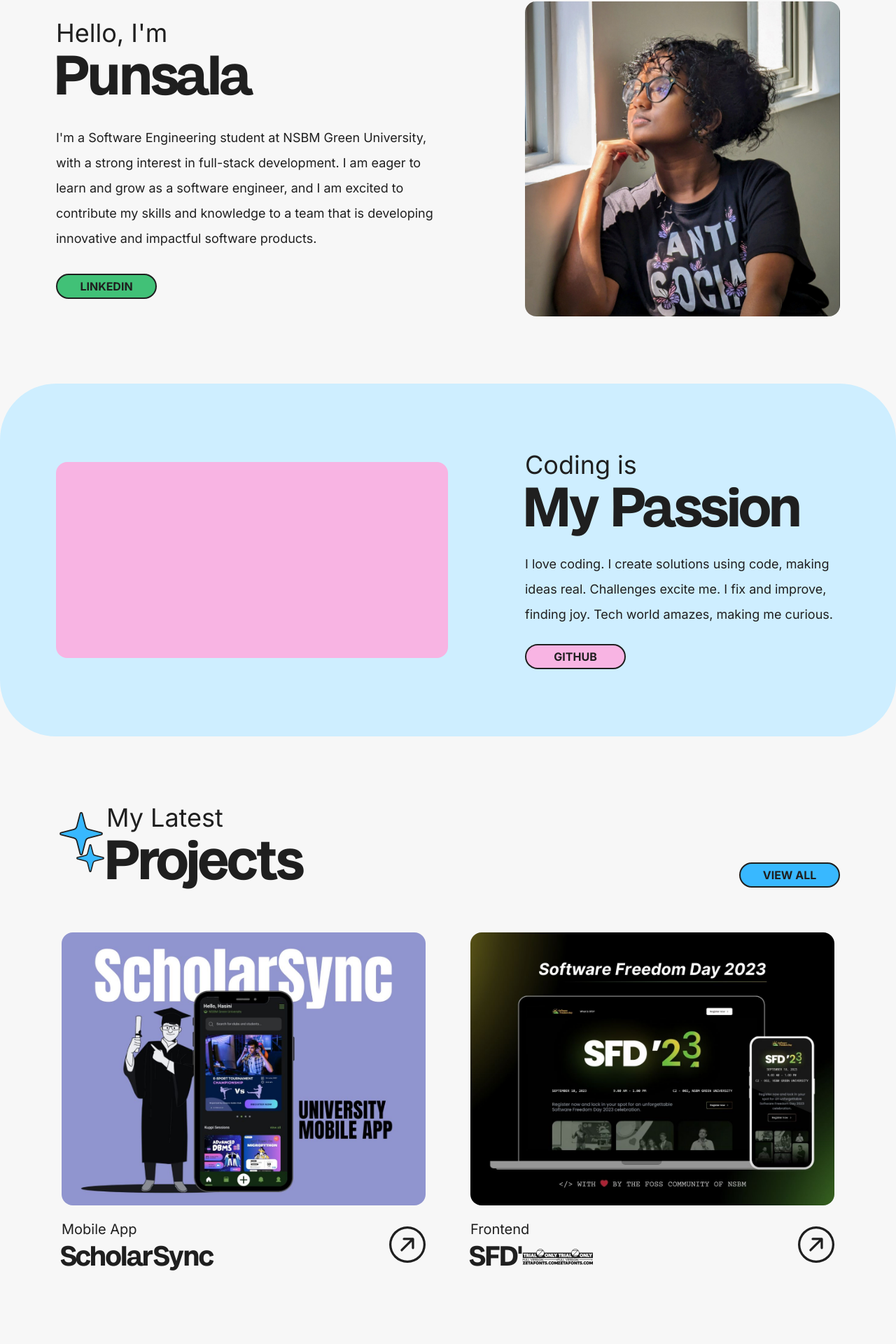
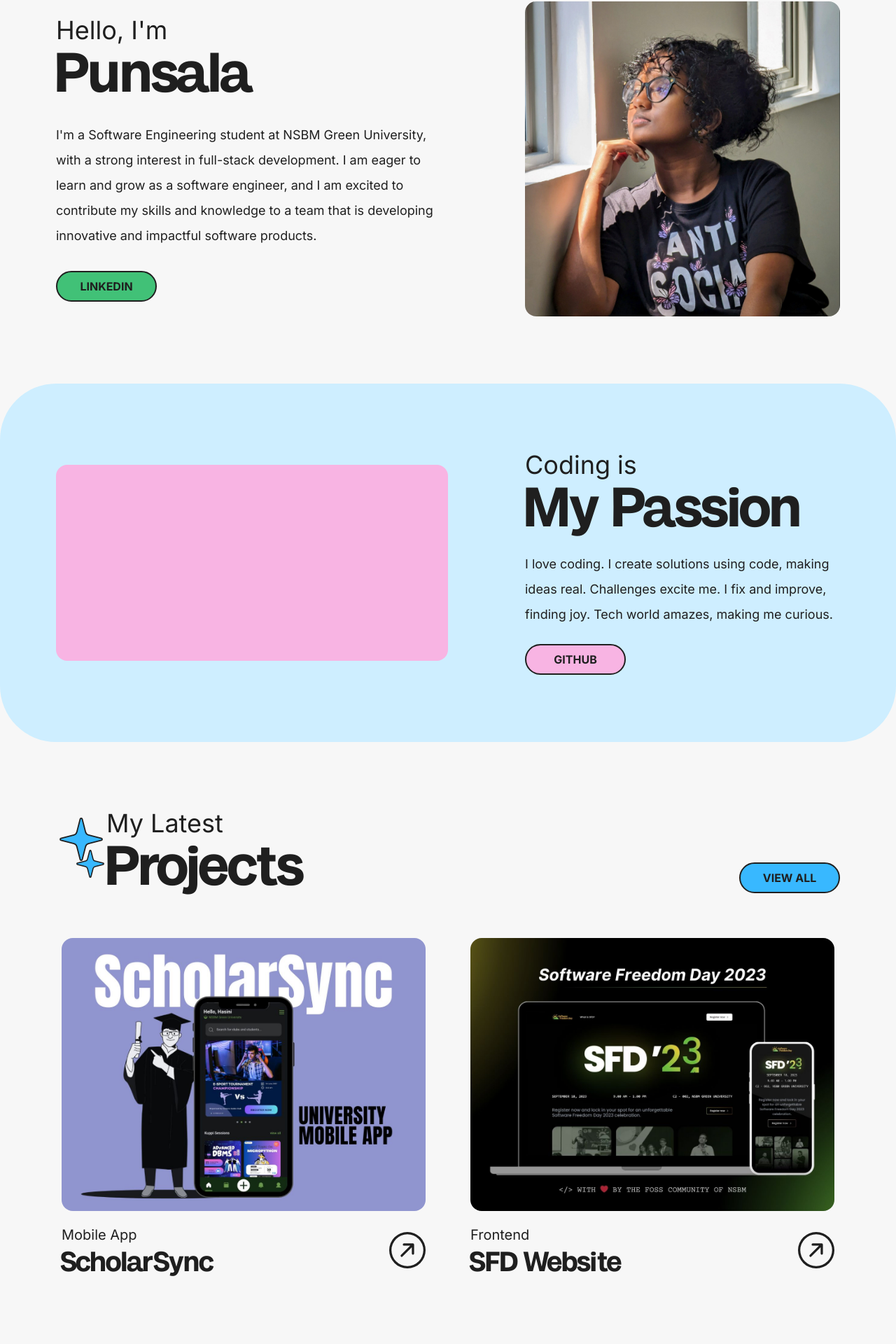
Before and after one commit to MAGHPMallawaarachchi/punsala-portfolio, a Next.js app: page / in a window 1280 px wide. Shown: the part 911-2831 px from the top of the page at 70% size. Built offline with nearby package versions, Linux system fonts and the light colour scheme.

Commit message:
Update button styling in About, MyPassion, and Projects components

```diff
--- a/components/About.tsx
+++ b/components/About.tsx
@@ -5,14 +5,14 @@
 const About = () => {
   return (
     <Container>
-      <section className='flex lg:flex-row flex-col items-center overflow-hidden justify-between' id='about'>
+      <section className='flex lg:flex-row flex-col items-center overflow-hidden justify-between gap-10' id='about'>
           <div className='flex flex-col lg:justify-between lg:w-[50%] gap-8'>
               <div className='flex flex-col'>
                 <h2 className='dark:text-light text-dark sm:text-4xl text-2xl leading-none'>Hello, I'm</h2>
                 <h1 className='dark:text-light text-dark sm:text-[80px] text-[60px] sm:tracking-[4px] tracking-[3px] leading-none'>Punsala</h1>
               </div>
               <p className='paragraph'>I'm a Software Engineering student at NSBM Green University, with a strong interest in full-stack development. I am eager to learn and grow as a software engineer, and I am excited to contribute my skills and knowledge to a team that is developing innovative and impactful software products.</p>
-              <button className='button-text button bg-green xsm:w-36 w-28 xsm:py-1 py-2'>LinkedIn</button>
+              <button className='button-text button bg-green xsm:w-36 w-28 py-2'>LinkedIn</button>
           </div>
 
           <div className='lg:w-[450px] w-full aspect-square rounded-2xl'>
--- a/components/MyPassion.tsx
+++ b/components/MyPassion.tsx
@@ -15,7 +15,7 @@
             </div>
 
             <p className='paragraph'>I love coding. I create solutions using code, making ideas real. Challenges excite me. I fix and improve, finding joy. Tech world amazes, making me curious.</p>
-            <button className='button-text button bg-pink xsm:w-36 w-28 xsm:py-1 py-2'>Github</button>
+            <button className='button-text button bg-pink xsm:w-36 w-28 py-2'>Github</button>
 
           </div>
 
--- a/components/Projects.tsx
+++ b/components/Projects.tsx
@@ -36,7 +36,7 @@
 
           <div className='sm:flex hidden'>
             <Link href='/projects'>
-              <button className='button-text button bg-blue xsm:w-36 w-28 xsm:py-1 py-2'>View All</button>
+              <button className='button-text button bg-blue xsm:w-36 w-28 py-2'>View All</button>
             </Link>
           </div>
 
--- a/constants/index.ts
+++ b/constants/index.ts
@@ -16,7 +16,7 @@
     },
     {
         key: 'SFD23',
-        name: "SFD'23",
+        name: "SFD Website",
         category: 'Frontend',
         description: "Sri Lanka's Software Freedom Day 2023 website, organized by the NSBM FOSS community.",
         image: '/images/SFD23.jpg',
```
